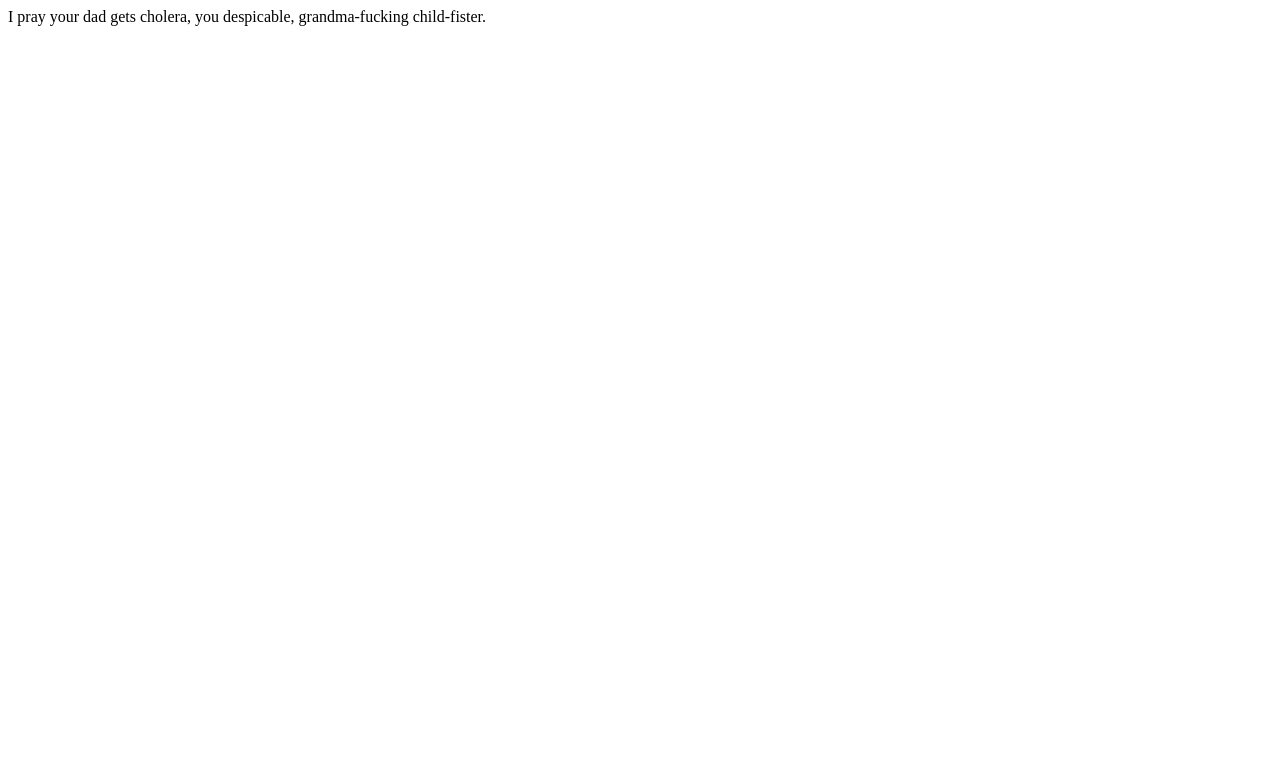
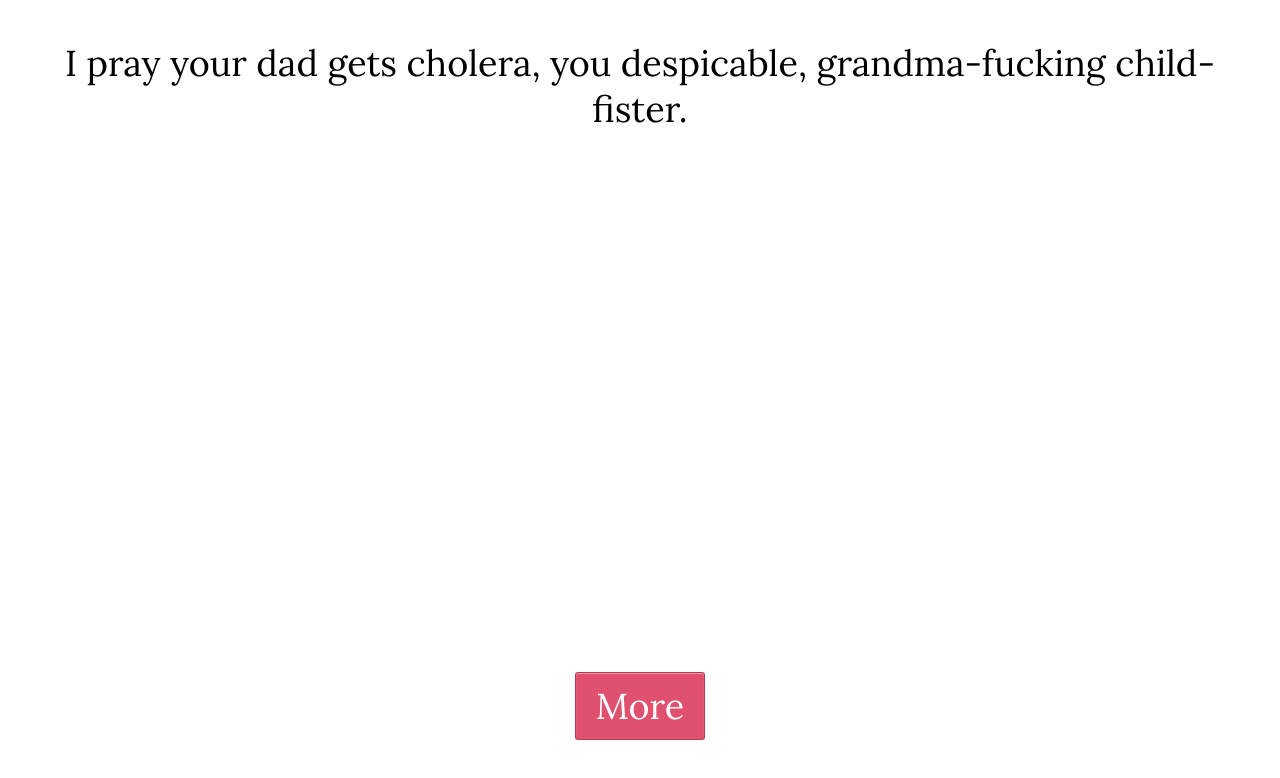
Before and after one commit to tomcheng/insultinstitute.org, a React app: page public/index.html in a window 1280 px wide. Built offline with nearby package versions, Linux system fonts and the light colour scheme.

Commit message:
Add some basic styling and a more button

```diff
--- a/public/index.html
+++ b/public/index.html
@@ -4,8 +4,39 @@
   <meta charset="utf-8">
   <title>Insult Institute</title>
   <meta name="viewport" content="width=device-width, initial-scale=1, maximum-scale=1, user-scalable=no">
+  <link href="https://fonts.googleapis.com/css?family=Lora:400,700,400italic" rel="stylesheet" type="text/css">
 </head>
-<body>
-  <div id="root"></div>
+<body style="
+  padding: 0 20px;
+  font-family: 'Lora', Georgia, sans-serif;
+  font-size: 36px;
+">
+  <div
+    id="insult"
+    style="
+      text-align: center;
+      margin-bottom: 20px;
+      margin-top: 40px;
+    "
+  ></div>
+  <div style="position: fixed; bottom: 60px; left: 0; right: 0;">
+    <button
+      id="more"
+      style="
+        font-size: inherit;
+        margin: 0 auto;
+        display: block;
+        background-color: #e0516f;
+        color: #fff;
+        border: 1px solid rgba(0,0,0,0.2);
+        box-shadow: 0 1px 1px rgba(255,255,255,0.4) inset;
+        padding: 10px 20px;
+        font-family: inherit;
+        border-radius: 3px;
+      "
+    >
+      More
+    </button>
+  </div>
 </body>
 </html>
--- a/src/index.js
+++ b/src/index.js
@@ -1,3 +1,12 @@
 import getInsult from "./insults";
 
-document.getElementById("root").textContent = getInsult();
+const insultContainer = document.getElementById("insult");
+const moreButton = document.getElementById("more");
+
+const showInsult = () => {
+  insultContainer.textContent = getInsult();
+};
+
+showInsult();
+
+moreButton.addEventListener("click", showInsult);
```
